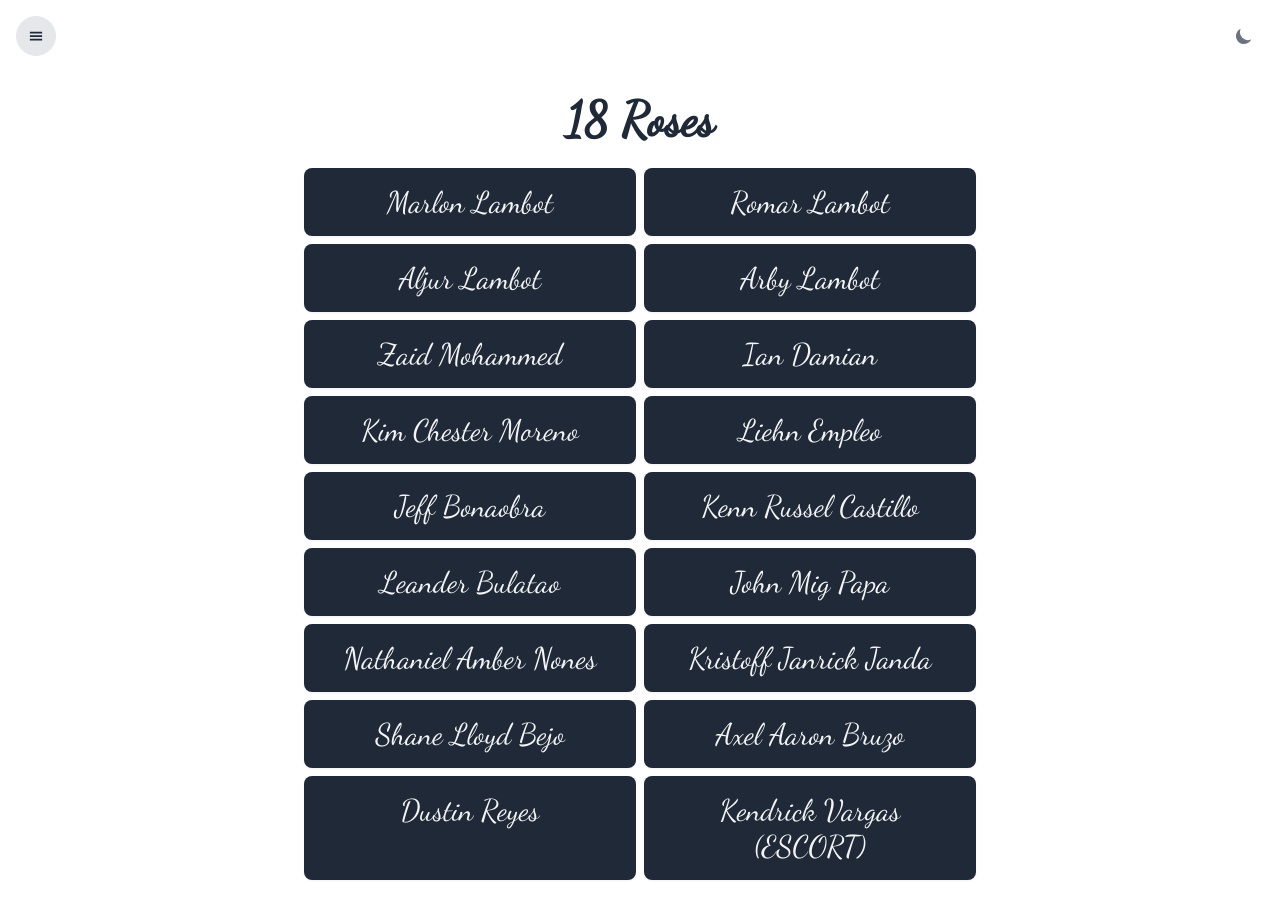
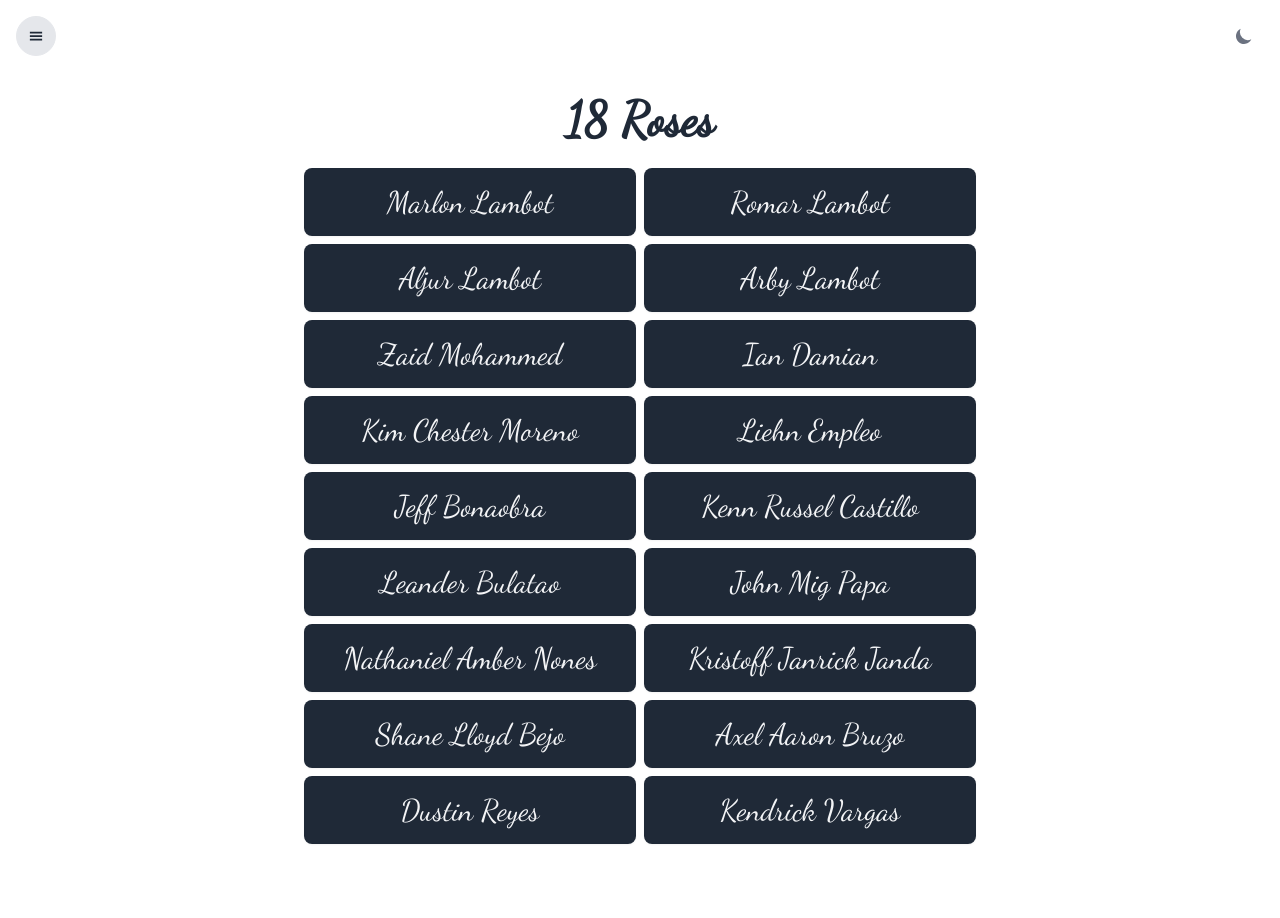
Before and after one commit to anglitj/mae-18-invitation, a Next.js app: page /18-roses in a window 1280 px wide. Shown: the top 918 px of the page. Built offline with nearby package versions, Linux system fonts and the light colour scheme.

Commit message:
Update Namelist

```diff
--- a/app/18-roses/page.tsx
+++ b/app/18-roses/page.tsx
@@ -19,7 +19,7 @@ const names = {
     "Shane Lloyd Bejo",
     "Axel Aaron Bruzo",
     "Dustin Reyes",
-    "Kendrick Vargas (ESCORT)",
+    "Kendrick Vargas",
   ],
   treasures: [
     "Missy Lambot",
```
